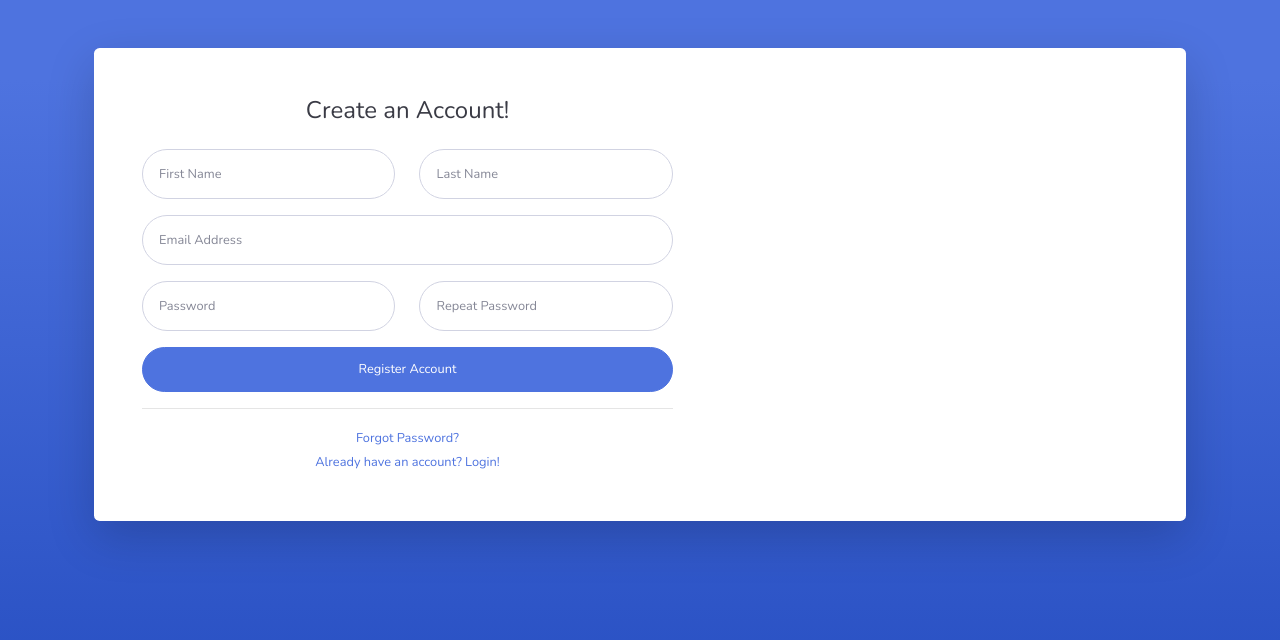
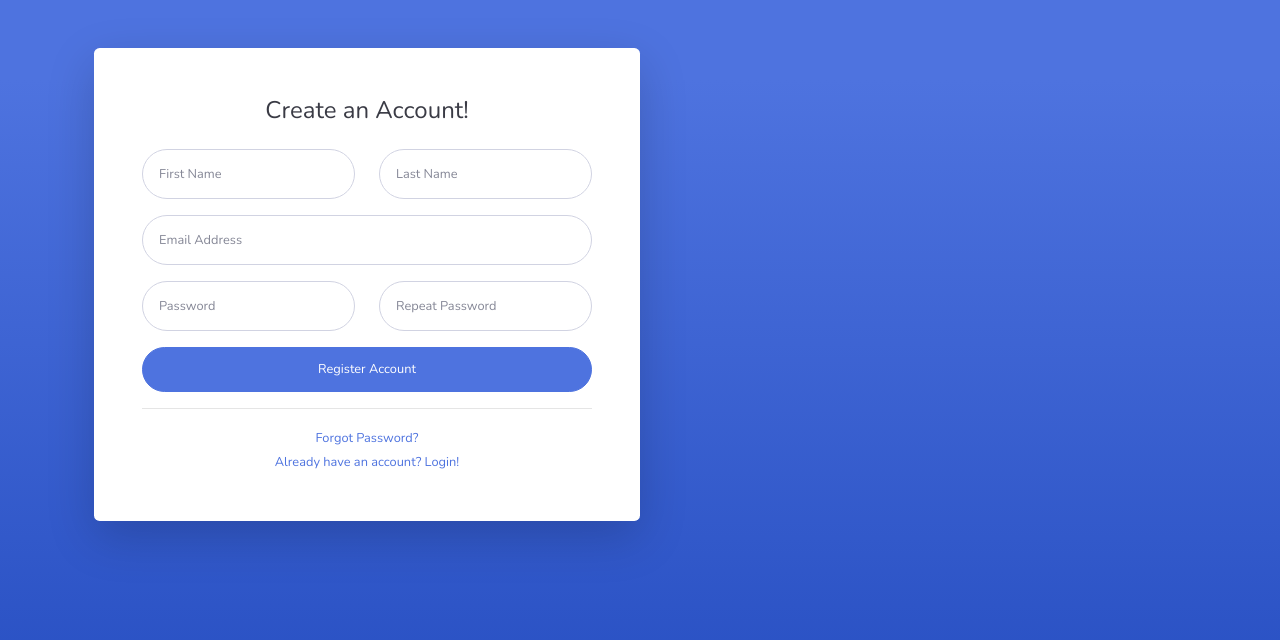
Before and after one commit to FabianMatata/rental_sw, a website with bundled scripts: page register.html in a window 1280 px wide. Built offline with nearby package versions, Linux system fonts and the light colour scheme.

Commit message:
register page

```diff
--- a/register.html
+++ b/register.html
@@ -26,12 +26,9 @@
 
     <div class="container">
 
-        <div class="card o-hidden border-0 shadow-lg my-5">
+        <div class="card o-hidden border-0 shadow-lg my-5"  style="width: 50%;">
             <div class="card-body p-0">
                 <!-- Nested Row within Card Body -->
-                <div class="row">
-                    <!-- <div class="col-lg-5 d-none d-lg-block bg-register-image"></div> -->
-                    <div class="col-lg-7">
                         <div class="p-5">
                             <div class="text-center">
                                 <h1 class="h4 text-gray-900 mb-4">Create an Account!</h1>
@@ -73,8 +70,6 @@
                                 <a class="small" href="login.html">Already have an account? Login!</a>
                             </div>
                         </div>
-                    </div>
-                </div>
             </div>
         </div>
 
```
